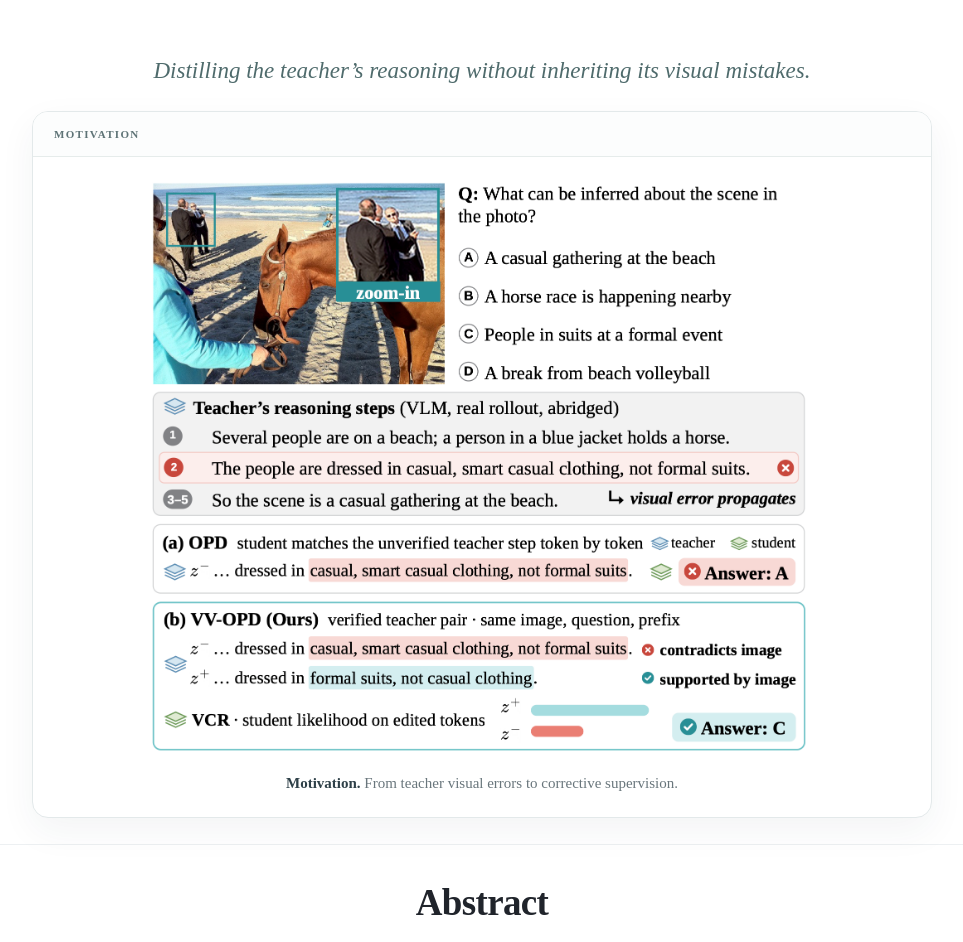
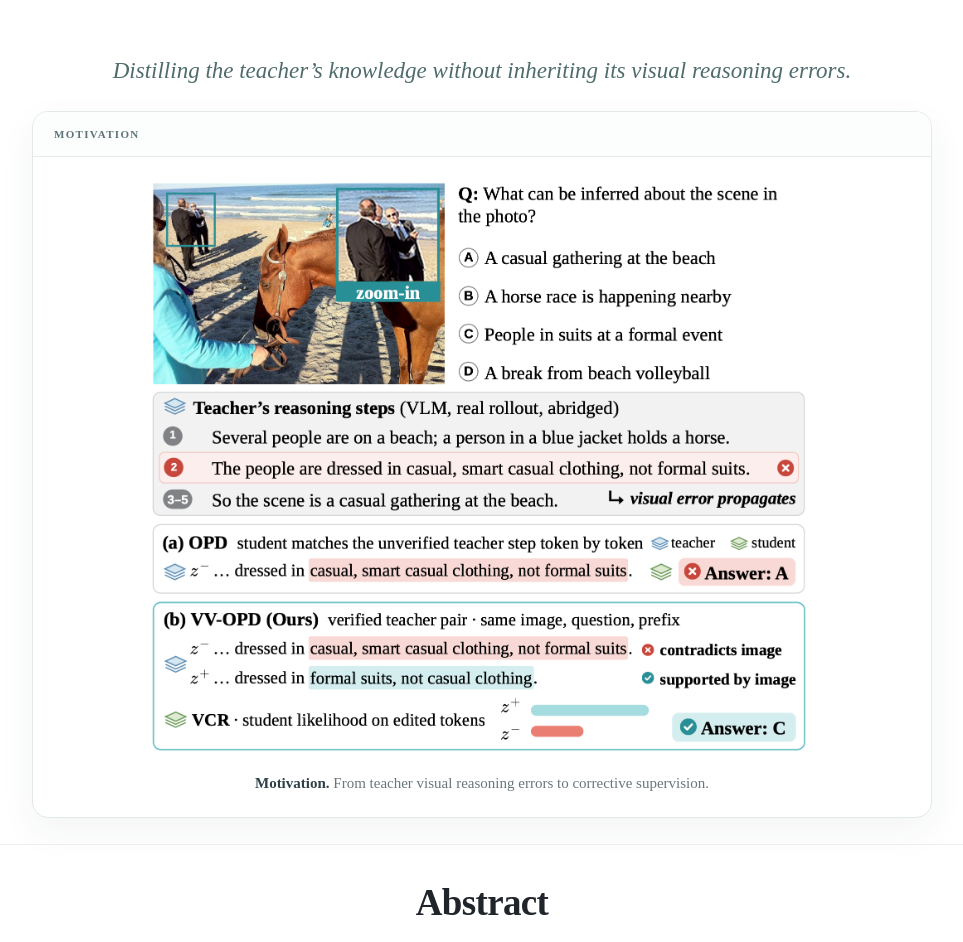
Before and after one commit to lipzh5/VV-OPD, a plain HTML site: page docs/index.html in a window 1280 px wide. Shown: the part 459-1401 px from the top of the page, without its empty margins (158-1121 px from the left). Drawn offline with Linux system fonts and the light colour scheme.

Commit message:
Project page placeholder

```diff
--- a/docs/index.html
+++ b/docs/index.html
@@ -7,7 +7,7 @@
 <meta content="#f7f9f8" name="theme-color"/>
 <meta content="VV-OPD: Visual Verification for On-Policy Distillation. Motivation, verified contrastive pairs, reward-gated visual consistency ranking, results, and qualitative comparisons." name="description"/>
 <meta content="VV-OPD · Verifying Visual Claims Step by Step for On-Policy Distillation" property="og:title"/>
-<meta content="Distilling the teacher's reasoning without inheriting its visual mistakes." property="og:description"/>
+<meta content="Distilling the teacher's knowledge without inheriting its visual reasoning errors." property="og:description"/>
 <meta content="website" property="og:type"/>
 <title>VV-OPD | Verifying Visual Claims Step by Step for On-Policy Distillation</title>
 <style>
@@ -408,13 +408,13 @@
           </a>
 </div>
 </div>
-<p class="tagline wrap">Distilling the teacher’s reasoning without inheriting its visual mistakes.</p>
+<p class="tagline wrap">Distilling the teacher’s knowledge without inheriting its visual reasoning errors.</p>
 
 <div aria-label="Motivation figure" class="wrap motivation-shell">
 <div class="figure-top"><span>Motivation</span></div>
 <figure class="paper-figure motivation-figure">
 <img alt="Motivation: standard OPD may transfer visually contradicted teacher claims, while VV-OPD uses verified local corrections." decoding="async" fetchpriority="high" loading="eager" src="./static/images/VVOPD_fig1.png"/>
-<figcaption><strong>Motivation.</strong> From teacher visual errors to corrective supervision.</figcaption>
+<figcaption><strong>Motivation.</strong> From teacher visual reasoning errors to corrective supervision.</figcaption>
 </figure>
 </div>
 </section>
```
